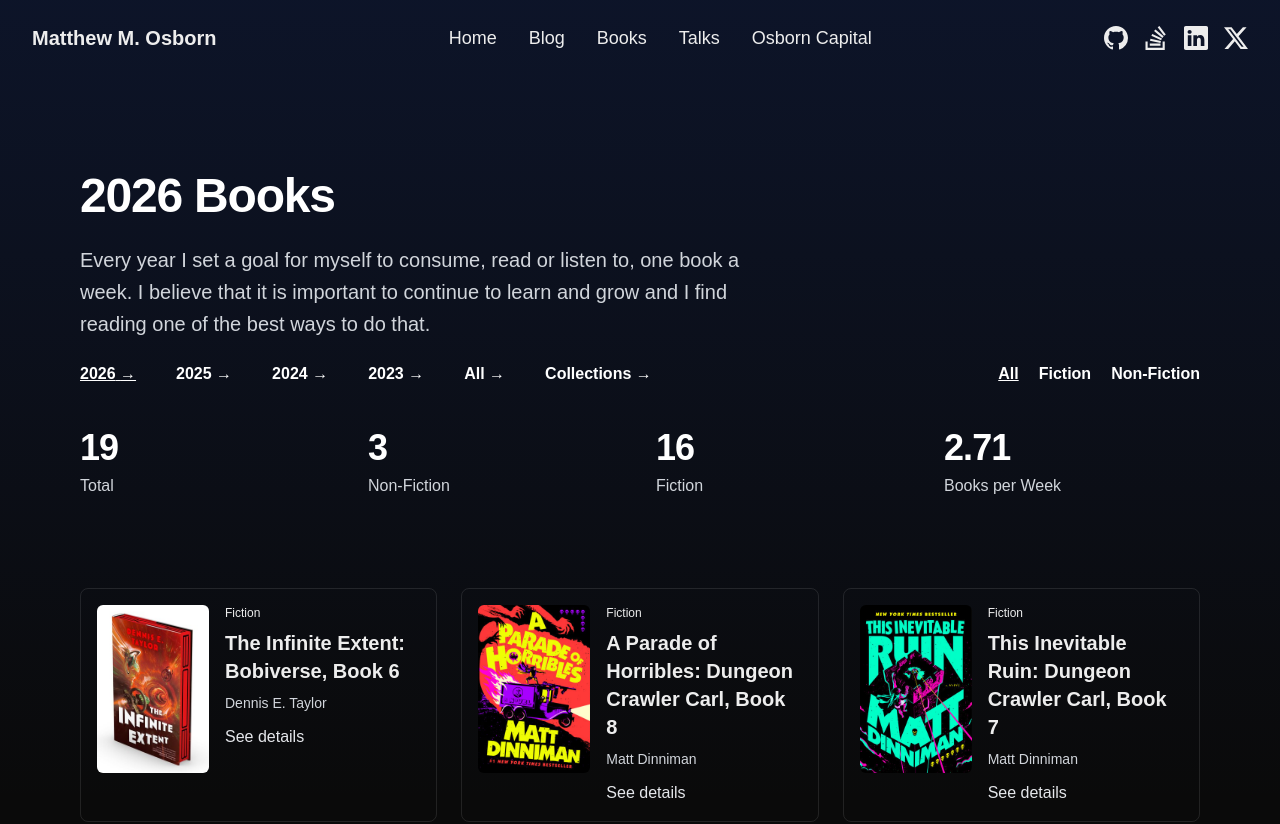
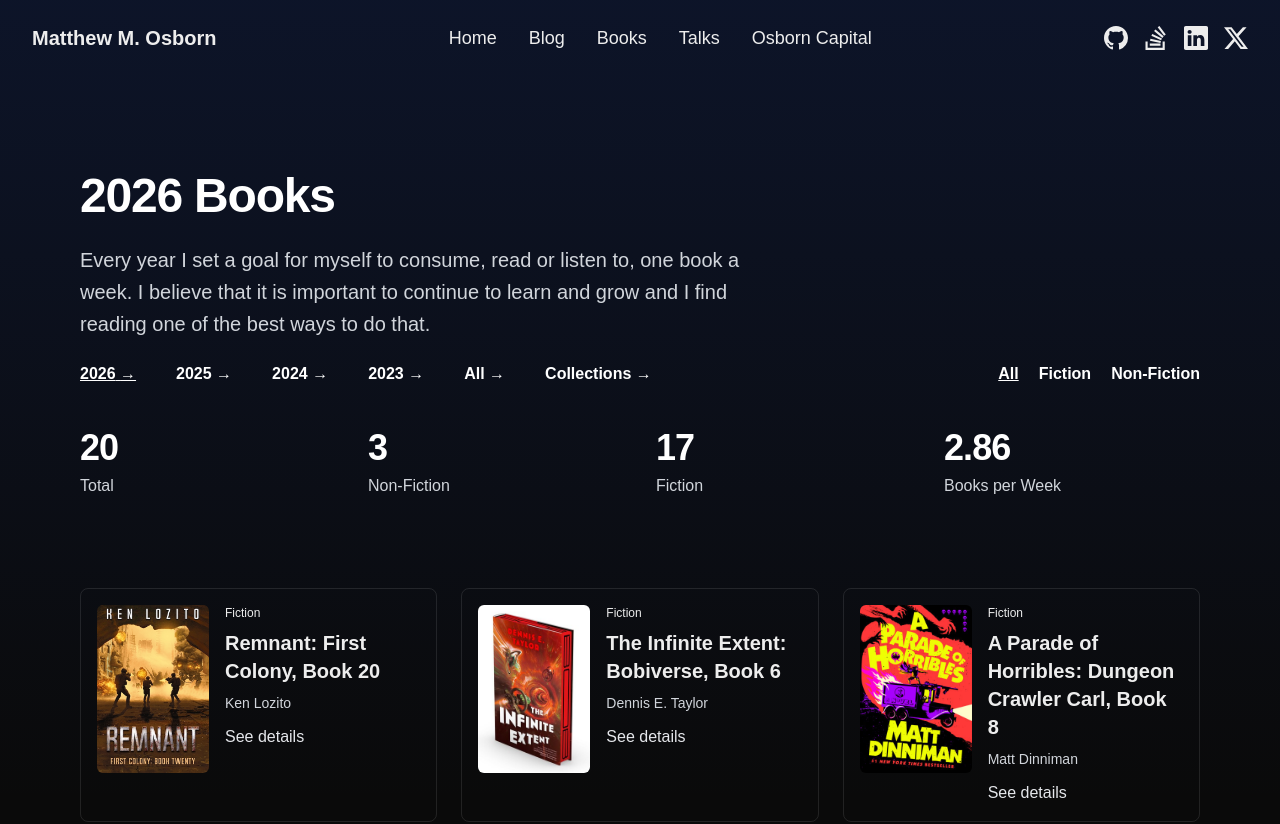
Before and after one commit to osbornm/osbornm.github.io, a Next.js app: page /books in a window 1280 px wide. Shown: the top 824 px of the page. Built offline with nearby package versions, Linux system fonts and the light colour scheme; no server answers.

Commit message:
Add Remnant to the 2026 reading list

```diff
--- /dev/null
+++ b/src/data/book-synopses/remnant-first-colony-book-20.json
@@ -0,0 +1,6 @@
+{
+  "text": "Major Ethan Gates leads a covert team to Edolus to seize a Vemus Star Probe before the enemy can use it to create a powerful new Alpha commander. The mission could save the Kevoryn resistance, but the Vemus have anticipated his forces and the advantages he brings. With a captive Vemus construct among his most dangerous assets, Ethan must confront an enemy prepared to turn his own strengths against him.",
+  "sourceUrl": "https://kenlozito.com/first-colony-remnant/",
+  "sourceName": "Ken Lozito",
+  "author": "Ken Lozito"
+}
--- a/src/data/books.ts
+++ b/src/data/books.ts
@@ -1,6 +1,16 @@
 import { Book, Category } from "./types";
 export const books: Array<Book> = [
   /* 2026 */
+  {
+    slug: "remnant-first-colony-book-20",
+    title: "Remnant: First Colony, Book 20",
+    author: "Ken Lozito",
+    isbn13: "9781945223853",
+    year: 2026,
+    category: Category.Fiction,
+    href: "https://kenlozito.com/first-colony-remnant/",
+    image: "/img/book-covers/remnant.jpg",
+  },
   {
     slug: "the-infinite-extent-bobiverse-book-6",
     title: "The Infinite Extent: Bobiverse, Book 6",
```
Also changed, not shown: public/img/book-covers/remnant.jpg (added), public/img/book-share/remnant-first-colony-book-20.jpg (added).
